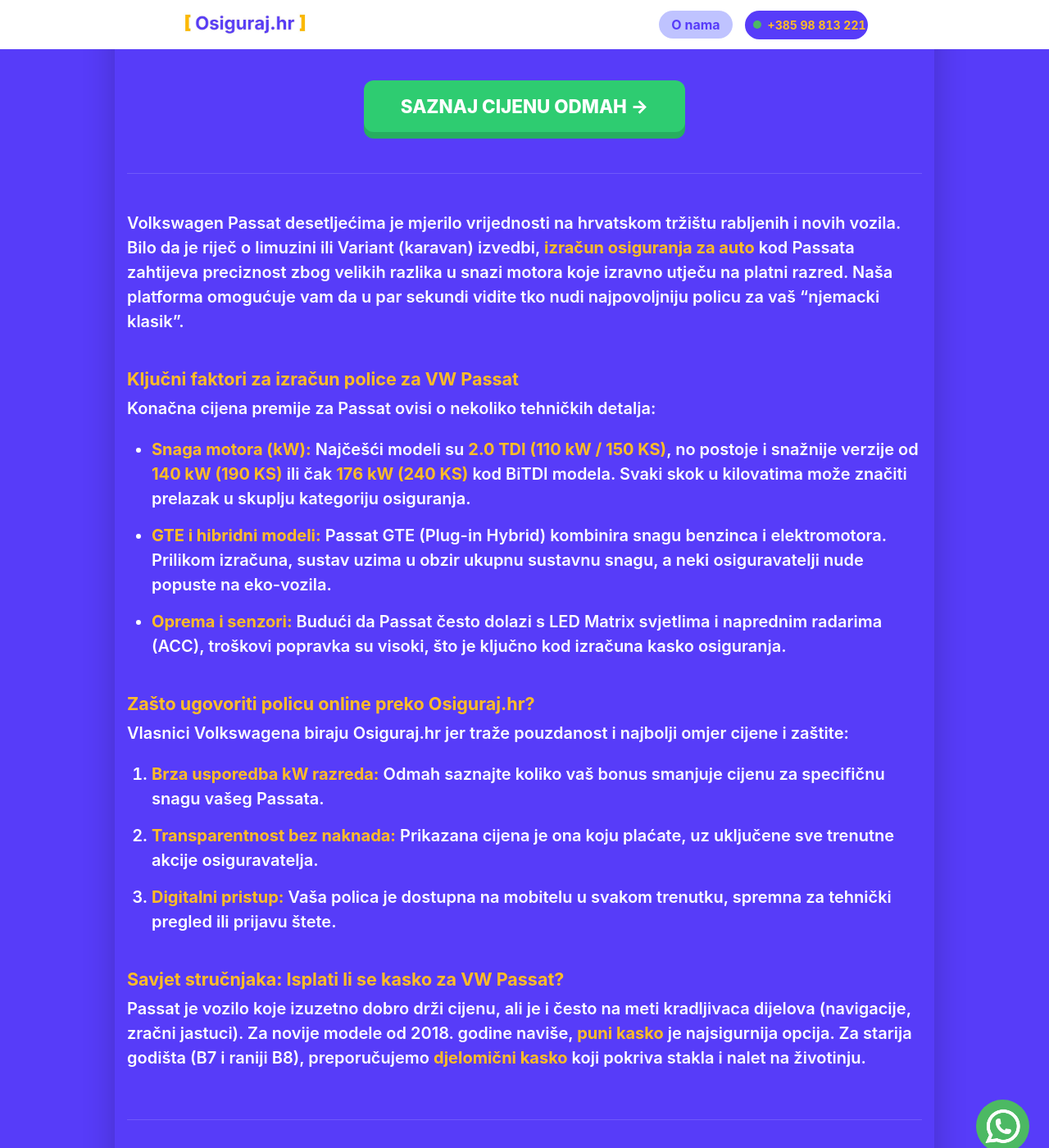
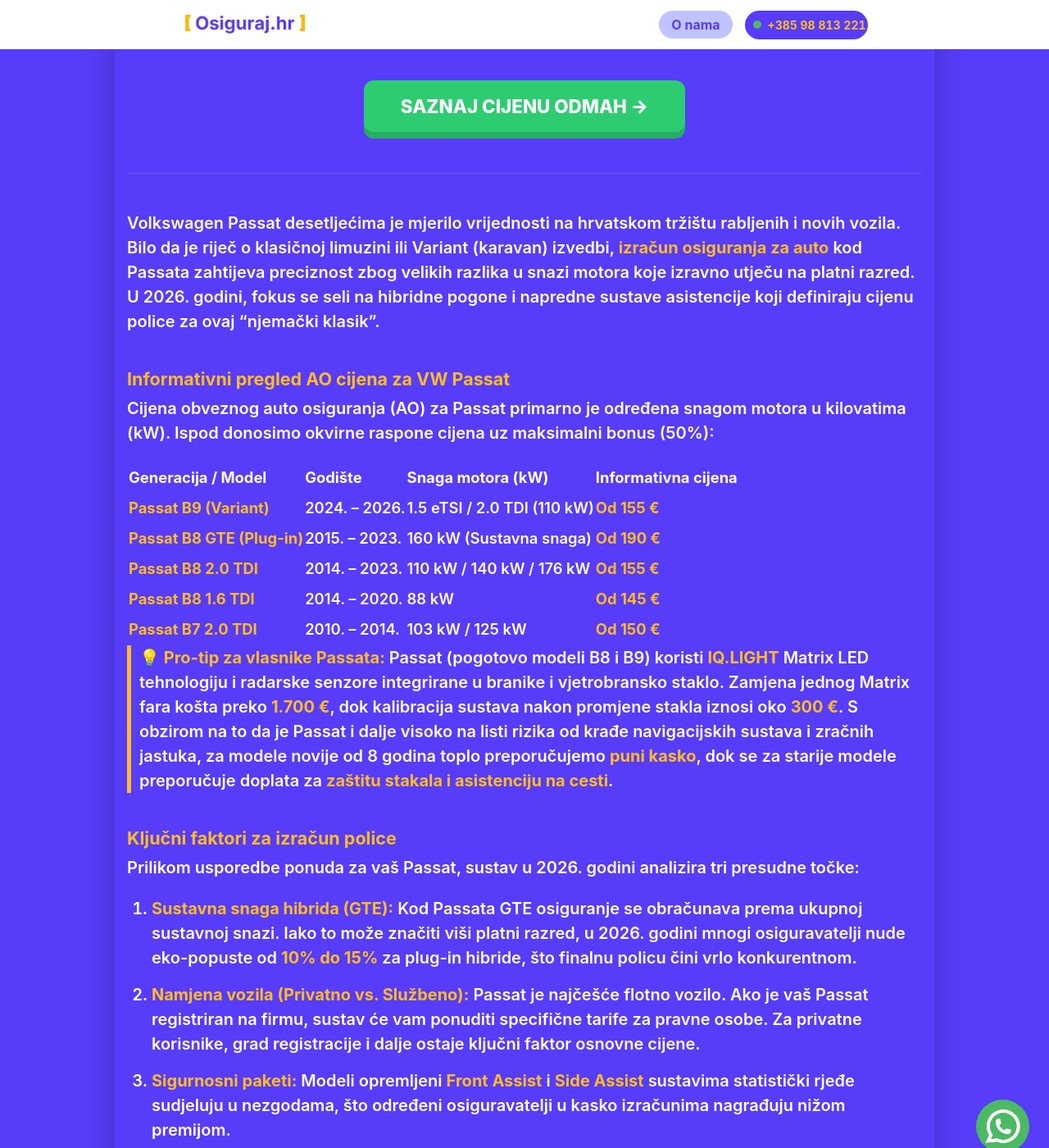
Before and after one commit to Filip-Gale/OsigurajHR, a Jekyll site: the page built from auto-osiguranje/vw-passat.md, in a window 1280 px wide and 1400 px high, scrolled down 315 px. Shown: the whole window at 82% size. Built offline with Jekyll 4.4.1, drawn with Linux system fonts in a browser that asks for light colours; some of the changed text lies outside the part shown.

Commit message:
Update vw-passat.md

```diff
--- a/auto-osiguranje/vw-passat.md
+++ b/auto-osiguranje/vw-passat.md
@@ -1,48 +1,82 @@
 ---
 layout: grad
-grad_ime: ""
-title: "Osiguranje za VW Passat | Usporedba cijena i kW (2026)"
+grad_ime: "Hrvatska"
+title: "Osiguranje za VW Passat | Cijene po godištima (2014-2026)"
 permalink: /auto-osiguranje/vw-passat/
-description: "Izračunajte cijenu osiguranja za VW Passat. Usporedite ponude za 2.0 TDI i GTE modele uz uštede do 30% putem online kalkulatora."
+description: "Izračunajte cijenu osiguranja za VW Passat. Provjerite informativne cijene za 2.0 TDI, GTE i nove B9 modele po godištima. Uštedite do 30% online."
 ---
 
-Volkswagen Passat desetljećima je mjerilo vrijednosti na hrvatskom tržištu rabljenih i novih vozila. Bilo da je riječ o limuzini ili Variant (karavan) izvedbi, **izračun osiguranja za auto** kod Passata zahtijeva preciznost zbog velikih razlika u snazi motora koje izravno utječu na platni razred. Naša platforma omogućuje vam da u par sekundi vidite tko nudi najpovoljniju policu za vaš "njemacki klasik".
+Volkswagen Passat desetljećima je mjerilo vrijednosti na hrvatskom tržištu rabljenih i novih vozila. Bilo da je riječ o klasičnoj limuzini ili Variant (karavan) izvedbi, **izračun osiguranja za auto** kod Passata zahtijeva preciznost zbog velikih razlika u snazi motora koje izravno utječu na platni razred. U 2026. godini, fokus se seli na hibridne pogone i napredne sustave asistencije koji definiraju cijenu police za ovaj "njemački klasik".
 
-### Ključni faktori za izračun police za VW Passat
+### Informativni pregled AO cijena za VW Passat
 
-Konačna cijena premije za Passat ovisi o nekoliko tehničkih detalja:
+Cijena obveznog auto osiguranja (AO) za Passat primarno je određena snagom motora u kilovatima (kW). Ispod donosimo okvirne raspone cijena uz maksimalni bonus (50%):
 
-* **Snaga motora (kW):** Najčešći modeli su **2.0 TDI (110 kW / 150 KS)**, no postoje i snažnije verzije od **140 kW (190 KS)** ili čak **176 kW (240 KS)** kod BiTDI modela. Svaki skok u kilovatima može značiti prelazak u skuplju kategoriju osiguranja.
-* **GTE i hibridni modeli:** Passat GTE (Plug-in Hybrid) kombinira snagu benzinca i elektromotora. Prilikom izračuna, sustav uzima u obzir ukupnu sustavnu snagu, a neki osiguravatelji nude popuste na eko-vozila.
-* **Oprema i senzori:** Budući da Passat često dolazi s LED Matrix svjetlima i naprednim radarima (ACC), troškovi popravka su visoki, što je ključno kod izračuna kasko osiguranja.
+| Generacija&nbsp;/&nbsp;Model | Godište&nbsp;&nbsp;&nbsp;&nbsp;&nbsp; | Snaga motora (kW)&nbsp;&nbsp;&nbsp;&nbsp;&nbsp;&nbsp;&nbsp;&nbsp;&nbsp;&nbsp; | Informativna cijena |
+| :--- | :--- | :--- | :--- |
+| **Passat B9 (Variant)** | 2024. – 2026. | 1.5 eTSI / 2.0 TDI (110 kW) | **Od 155 €** |
+| **Passat B8 GTE (Plug-in)** | 2015. – 2023. | 160 kW (Sustavna snaga) | **Od 190 €** |
+| **Passat B8 2.0 TDI** | 2014. – 2023. | 110 kW / 140 kW / 176 kW | **Od 155 €** |
+| **Passat B8 1.6 TDI** | 2014. – 2020. | 88 kW | **Od 145 €** |
+| **Passat B7 2.0 TDI** | 2010. – 2014. | 103 kW / 125 kW | **Od 150 €** |
 
-### Zašto ugovoriti policu online preko Osiguraj.hr?
+> **💡 Pro-tip za vlasnike Passata:** Passat (pogotovo modeli B8 i B9) koristi **IQ.LIGHT** Matrix LED tehnologiju i radarske senzore integrirane u branike i vjetrobransko staklo. Zamjena jednog Matrix fara košta preko **1.700 €**, dok kalibracija sustava nakon promjene stakla iznosi oko **300 €**. S obzirom na to da je Passat i dalje visoko na listi rizika od krađe navigacijskih sustava i zračnih jastuka, za modele novije od 8 godina toplo preporučujemo **puni kasko**, dok se za starije modele preporučuje doplata za **zaštitu stakala i asistenciju na cesti**.
 
-Vlasnici Volkswagena biraju Osiguraj.hr jer traže pouzdanost i najbolji omjer cijene i zaštite:
+### Ključni faktori za izračun police
 
-1. **Brza usporedba kW razreda:** Odmah saznajte koliko vaš bonus smanjuje cijenu za specifičnu snagu vašeg Passata.
-2. **Transparentnost bez naknada:** Prikazana cijena je ona koju plaćate, uz uključene sve trenutne akcije osiguravatelja.
-3. **Digitalni pristup:** Vaša polica je dostupna na mobitelu u svakom trenutku, spremna za tehnički pregled ili prijavu štete.
+Prilikom usporedbe ponuda za vaš Passat, sustav u 2026. godini analizira tri presudne točke:
+1.  **Sustavna snaga hibrida (GTE):** Kod Passata GTE osiguranje se obračunava prema ukupnoj sustavnoj snazi. Iako to može značiti viši platni razred, u 2026. godini mnogi osiguravatelji nude eko-popuste od **10% do 15%** za plug-in hibride, što finalnu policu čini vrlo konkurentnom.
+2.  **Namjena vozila (Privatno vs. Službeno):** Passat je najčešće flotno vozilo. Ako je vaš Passat registriran na firmu, sustav će vam ponuditi specifične tarife za pravne osobe. Za privatne korisnike, grad registracije i dalje ostaje ključni faktor osnovne cijene.
+3.  **Sigurnosni paketi:** Modeli opremljeni **Front Assist** i **Side Assist** sustavima statistički rjeđe sudjeluju u nezgodama, što određeni osiguravatelji u kasko izračunima nagrađuju nižom premijom.
 
-### Savjet stručnjaka: Isplati li se kasko za VW Passat?
-
-Passat je vozilo koje izuzetno dobro drži cijenu, ali je i često na meti kradljivaca dijelova (navigacije, zračni jastuci). Za novije modele od 2018. godine naviše, **puni kasko** je najsigurnija opcija. Za starija godišta (B7 i raniji B8), preporučujemo **djelomični kasko** koji pokriva stakla i nalet na životinju.
+---
 
 <div class="faq-section">
     <h3>FAQ: Sve što trebate znati o osiguranju za VW Passat</h3>
 
     <div class="faq-item">
-        <h4>Je li osiguranje skuplje za Passat Variant (karavan)?</h4>
-        <p>Ne, oblik karoserije ne utječe na obvezno auto osiguranje. Cijena se računa prema snazi motora (kW) i gradu registracije vlasnika.</p>
+        <h4>Zašto je osiguranje za Passat 2.0 TDI (140 kW) skuplje nego za 1.6 TDI?</h4>
+        <p>Razlika je isključivo u platnim razredima kilovata. Motor od 140 kW ulazi u znatno višu kategoriju od motora s 88 kW, što rezultira razlikom u cijeni premije od oko 20-30%.</p>
     </div>
 
     <div class="faq-item">
-        <h4>Kako prenijeti bonus s drugog vozila na Passat?</h4>
-        <p>Naš <strong>izračun osiguranja za auto</strong> omogućuje vam da jednostavno unesete svoj postojeći bonus (npr. 50%). Bonus se veže uz vozača, a ne uz vozilo, te ga lako možete primijeniti na novi auto.</p>
+        <h4>Pokriva li kasko osiguranje krađu navigacijskog sustava iz Passata?</h4>
+        <p>Da, puni kasko osiguranje pokriva krađu dijelova vozila, uključujući i tvornički ugrađene navigacijske sustave ("Discover Pro" i sl.), koji su česta meta provalnika kod Passata B8.</p>
     </div>
 
     <div class="faq-item">
-        <h4>Što ako je moj Passat registriran na firmu?</h4>
-        <p>Vozila na tvrtku imaju drugačije tarife. Prilikom unosa podataka u kalkulator, odaberite opciju "Pravna osoba" kako biste dobili točan izračun za službeni Passat.</p>
+        <h4>Mogu li prenijeti bonus s drugog vozila ako kupujem novi Passat B9?</h4>
+        <p>Apsolutno. Vaš bonus (npr. 50%) vezan je uz vaš OIB. Naš online <strong>izračun osiguranja za auto</strong> automatski će povući vaše podatke i primijeniti maksimalni popust na novu policu.</p>
     </div>
 </div>
+
+<script type="application/ld+json">
+{
+  "@context": "https://schema.org",
+  "@type": "FAQPage",
+  "mainEntity": [{
+    "@type": "Question",
+    "name": "Koliko košta osiguranje za Passat 2.0 TDI?",
+    "acceptedAnswer": {
+      "@type": "Answer",
+      "text": "Uz 50% bonusa, cijena za motor od 110 kW kreće se od približno 155 €, ovisno o gradu registracije."
+    }
+  },
+  {
+    "@type": "Question",
+    "name": "Je li kasko isplativ za VW Passat?",
+    "acceptedAnswer": {
+      "@type": "Answer",
+      "text": "Da, zbog skupe LED optike, radarskih sustava i rizika od krađe dijelova, kasko se preporučuje za sve modele do 10 godina starosti."
+    }
+  },
+  {
+    "@type": "Question",
+    "name": "Ima li Passat GTE popust na osiguranje?",
+    "acceptedAnswer": {
+      "@type": "Answer",
+      "text": "Većina osiguravatelja u 2026. nudi eko-popuste za hibridne modele poput Passata GTE."
+    }
+  }]
+}
+</script>
```
